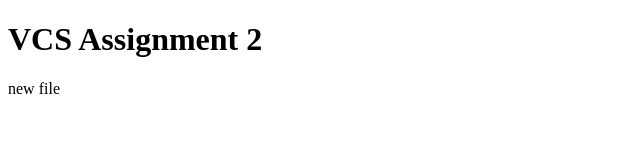
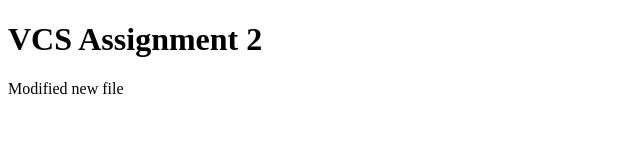
Before and after one commit to KeerthanaBandi/cd_vcs_assignment2, a plain HTML site: page exercise7/new.html in a window 1280 px wide. Shown: the full height of the page, 0-640 px from the left. Drawn offline with Linux system fonts and the light colour scheme.

Commit message:
modified the files new.html and sample.html

```diff
--- a/exercise7/new.html
+++ b/exercise7/new.html
@@ -4,7 +4,7 @@
 
 <h1>VCS Assignment 2</h1>
 
-<p>new file</p>
+<p>Modified new file</p>
 
 </body>
 </html>
```
Also changed, not shown: exercise7/sample.html (+1 -1 lines).
